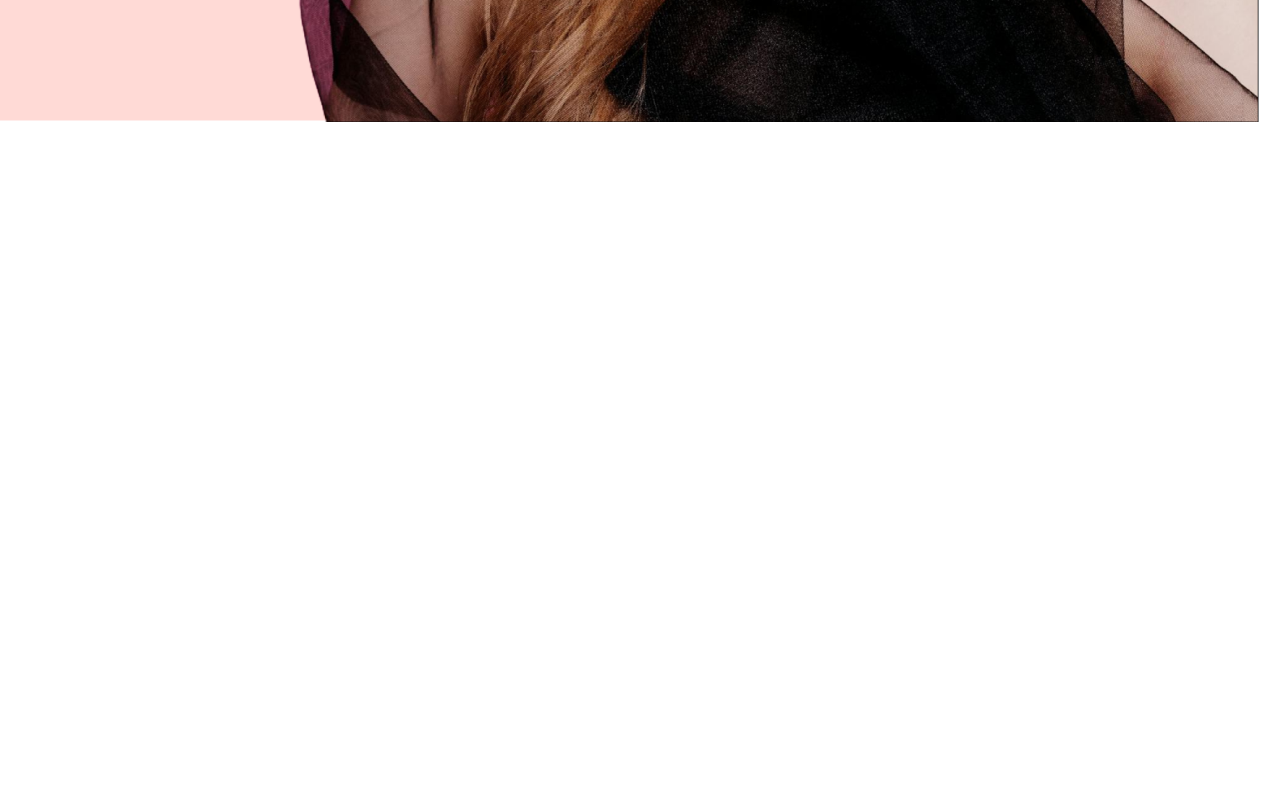
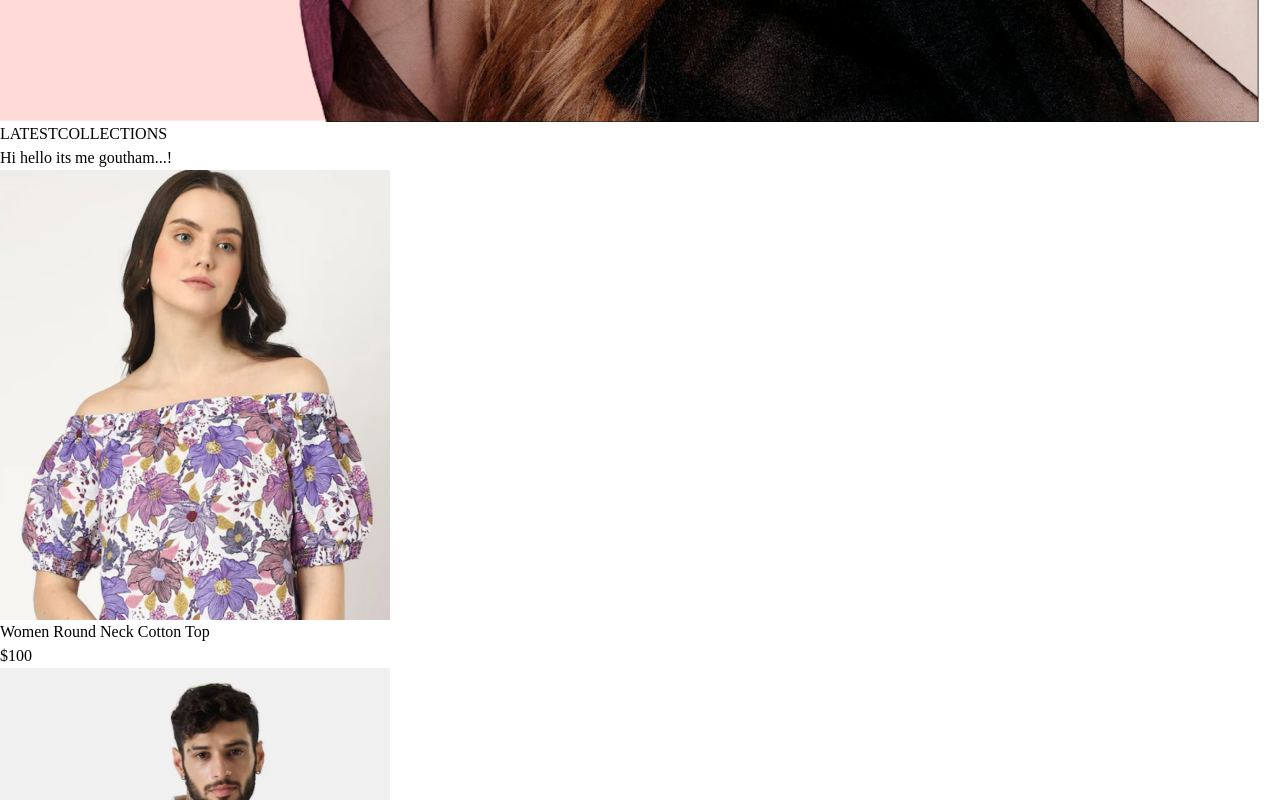
Before and after one commit to Goutham-IITJ/E-commerce-platform, a React (Vite) app in the folder frontend/: page / in a window 1280 px wide. Shown: the part 1480-2280 px from the top of the page. Before the commit the page ends 1602 px from the top, so only its background shows below. Built offline with nearby package versions, Linux system fonts and the light colour scheme.

Commit message:
addel latest collections

```diff
--- /dev/null
+++ b/frontend/src/components/LatestCollection.jsx
@@ -0,0 +1,34 @@
+import React, { useContext, useEffect, useState } from "react";
+import { ShopContext } from "../context/ShopContext";
+import Title from "./title";
+import ProductItem from "./ProductItem";
+
+const LatestCollection = () => {
+    const { products } = useContext(ShopContext);
+    const [latestProducts, setLatestProducts] = useState([]);
+
+
+    useEffect(()=>{
+        setLatestProducts(products.slice(0,10));
+    },{})
+
+
+  return (
+    <div className="my-10">
+      <div className="text-center py-8 text-3xl">
+        <Title text1={"LATEST"} text2={"COLLECTIONS"} />
+        <p className='w-3/4 m-auto text-xs sm:text-sm md:text-base text-gray-600'>Hi hello its me goutham...!</p>
+      </div>
+
+    <div className='grid grid-cols-2 sm:grid-cols-3 md:grid-cols-4 lg:grid-cols-5 gap-4 gap-y-6'>
+        {
+            latestProducts.map((item, index) =>(
+                <ProductItem key={index} id={item._id} image={item.image} name={item.name} price={item.price} />
+            ))
+        }
+    </div>
+    </div>
+  );
+};
+
+export default LatestCollection;
--- /dev/null
+++ b/frontend/src/components/ProductItem.jsx
@@ -0,0 +1,20 @@
+import React, {useContext} from 'react'
+import { ShopContext } from '../context/ShopContext'
+import { Link } from 'react-router-dom';
+
+const ProductItem = ({id,image,name,price}) => {
+
+    const {currency} =useContext(ShopContext);
+  return (
+    <Link className='text-gray-700 cursor-pointer' to={`/product${id}`}>
+        <div className='overflow-hidden'>
+            <img className='hover:scale-110 transition ease-in-out' src={image[0]} alt="" />
+        </div>
+        <p className='pt-3 pb-1 text-sm'>{name}</p>
+        <p className='text-sm font-medium'>{currency}{price}</p>
+    </Link>
+
+  )
+}
+
+export default ProductItem
--- /dev/null
+++ b/frontend/src/components/title.jsx
@@ -0,0 +1,15 @@
+import React from "react";
+
+const Title = ({ text1, text2 }) => {
+  return (
+    <div className="inline-flex gap-2 items-center mb-3">
+      <p className="text-gray-500">
+        {text1}
+        <span className="text-gray-700 font-medium">{text2}</span>
+      </p>
+      <p className="w-8 sm:w-12 h-[1px] sm:h-[2px] bg-gray-700"></p>
+    </div>
+  )
+};
+
+export default Title;
--- /dev/null
+++ b/frontend/src/context/ShopContext.jsx
@@ -0,0 +1,23 @@
+import { createContext } from "react";
+import { products } from "../assets/assets";
+
+export const ShopContext = createContext();
+
+const ShopContextProvider =(props)=>{
+
+    const currency='$'
+    const delivery_fee=10;
+
+
+    const value={
+        products,currency,delivery_fee
+    }
+
+    return(
+        <ShopContext.Provider value={value}>
+            {props.children}
+        </ShopContext.Provider>
+    )
+}
+
+export default ShopContextProvider;
--- a/frontend/src/main.jsx
+++ b/frontend/src/main.jsx
@@ -3,9 +3,13 @@
 import './index.css'
 import App from './App.jsx'
 import { BrowserRouter } from 'react-router-dom'
+import ShopContextProvider from './context/ShopContext.jsx'
 
 createRoot(document.getElementById('root')).render(
   <BrowserRouter>
-    <App />
+  <ShopContextProvider>
+      <App />
+  </ShopContextProvider>
+
   </BrowserRouter>,
 )
--- a/frontend/src/pages/Home.jsx
+++ b/frontend/src/pages/Home.jsx
@@ -1,9 +1,11 @@
 import React from 'react'
 import Hero from '../components/Hero'
+import LatestCollection from '../components/LatestCollection'
 const Home = () => {
   return (
     <div>
         <Hero/>
+        <LatestCollection/>
     </div>
   )
 }
```
